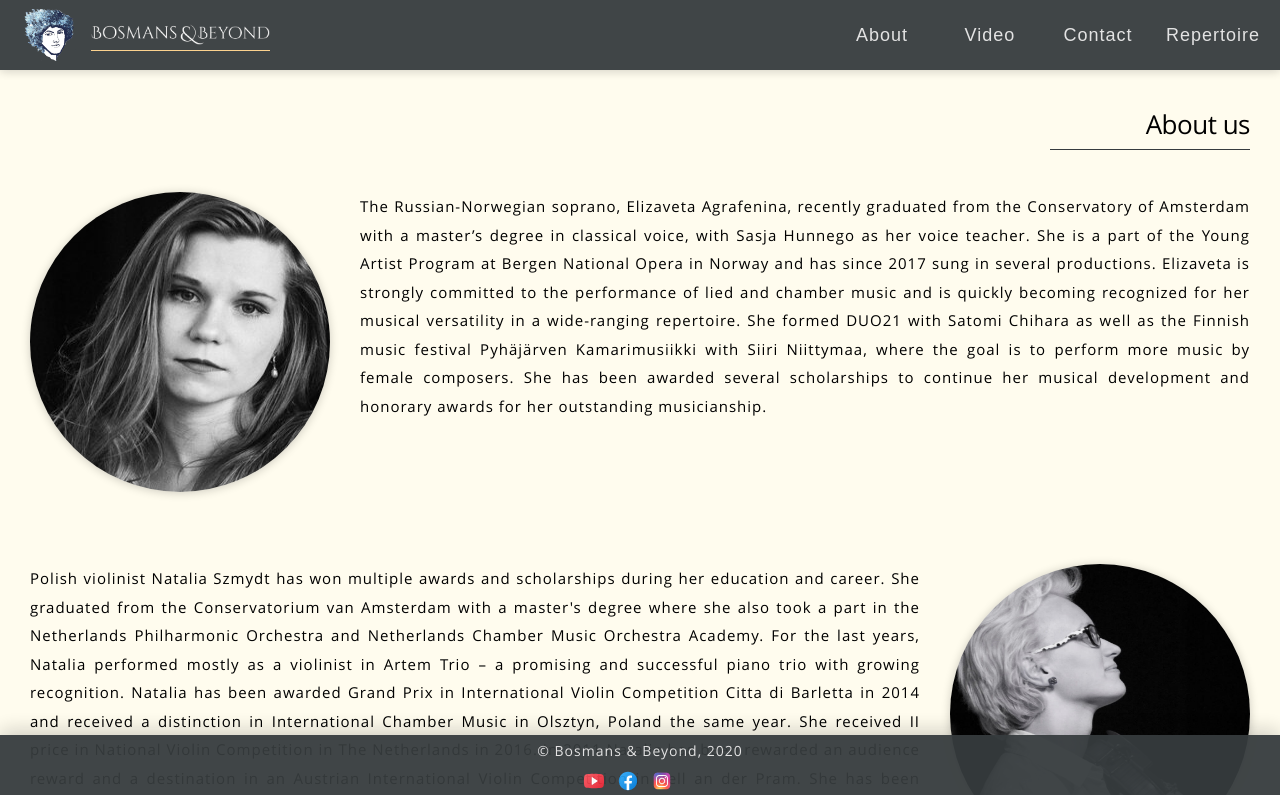
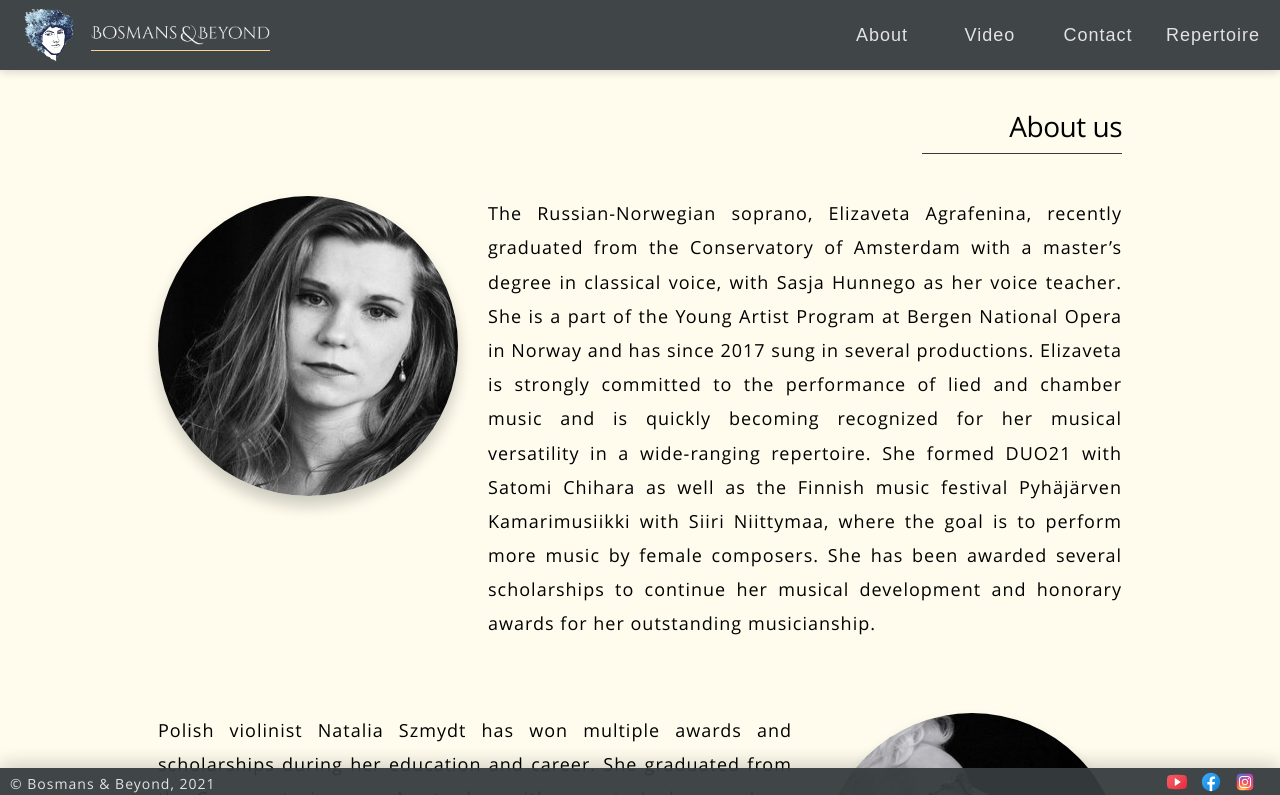
Before and after one commit to BKmetoff/bosmans-and-beyond, a React (Create React App) app: page /about in a window 1280 px wide. Shown: the top 795 px of the page. Built offline with nearby package versions, Linux system fonts and the light colour scheme.

Commit message:
style: various styling changes

```diff
--- a/src/components/About.js
+++ b/src/components/About.js
@@ -1,4 +1,7 @@
 import React from 'react'
+import styled from 'styled-components'
+
+import { Theme } from './theme/Theme'
 
 import ElisavetaImage from '../assets/musicians/Elizaveta.jpg'
 import NataliaImage from '../assets/musicians/Natalia.jpg'
@@ -11,12 +14,16 @@ import { Divider } from './backbone/Divider'
 
 import Image from './backbone/Image'
 
+const PageWrapper = styled(SectionWrapper)`
+	margin-top: ${Theme.margin.XXL};
+`
+
 export default function About({ people }) {
 	const { elisaveta, natalia, dimitri } = { ...people }
 
 	return (
 		<MotionWrapper>
-			<SectionWrapper>
+			<PageWrapper>
 				<Title>About us</Title>
 				<Sheet>
 					<Image
@@ -38,7 +45,7 @@ export default function About({ people }) {
 					<Image round shadow width='300px' height='300px' src={DimitriImage} />
 					<Text>{dimitri.bio}</Text>
 				</Sheet>
-			</SectionWrapper>
+			</PageWrapper>
 		</MotionWrapper>
 	)
 }
--- a/src/components/Contact.js
+++ b/src/components/Contact.js
@@ -1,7 +1,7 @@
 import React from 'react'
 
 import { SectionWrapper, MotionWrapper } from './backbone/Wrapper'
-import { Title, Text } from './backbone/Text'
+import { Text } from './backbone/Text'
 import Form from './backbone/Form'
 import Sheet from './backbone/Sheet'
 
@@ -9,8 +9,7 @@ export default function Contact({ contact }) {
 	return (
 		<MotionWrapper>
 			<SectionWrapper>
-				<Title>Contact</Title>
-				<Sheet reversed>
+				<Sheet reversed marginXL>
 					<Text>{contact}</Text>
 					<Form />
 				</Sheet>
--- a/src/components/Footer.js
+++ b/src/components/Footer.js
@@ -11,24 +11,18 @@ import YouTubeLogo from '../assets/icons/youtube.svg'
 import { COPY } from './resources/Resources'
 
 const BaseFooter = styled.div`
-	bottom: 0;
+	bottom: 0px;
 	position: fixed;
 	width: 100%;
-	height: 65px;
+	height: 32px;
 	display: flex;
-	flex-direction: column;
+	flex-direction: row;
 	align-items: center;
-	justify-content: center;
+	justify-content: space-between;
 	background-color: ${Theme.colors.dark};
 	color: ${Theme.colors.light};
 	opacity: ${Theme.opacity};
 	box-shadow: ${Theme.shadow.inverted};
-
-	@media (max-width: 768px) {
-		height: 50px;
-		justify-content: space-between;
-		flex-direction: row;
-	}
 `
 
 const FooterIconsWrapper = styled.div`
@@ -48,7 +42,7 @@ const FooterIconsWrapper = styled.div`
 export default function Footer() {
 	return (
 		<BaseFooter>
-			<Text footer>&#169; Bosmans & Beyond, 2020</Text>
+			<Text footer>&#169; Bosmans & Beyond, 2021</Text>
 			<FooterIconsWrapper>
 				<a
 					href={COPY.socialMediaURLs.YouTube}
--- a/src/components/Video.js
+++ b/src/components/Video.js
@@ -3,10 +3,18 @@ import ReactPlayer from 'react-player'
 import styled, { css } from 'styled-components'
 
 import { Theme } from './theme/Theme'
-import { ContentWrapper, MotionWrapper } from './backbone/Wrapper'
+import {
+	ContentWrapper,
+	MotionWrapper,
+	SectionWrapper,
+} from './backbone/Wrapper'
 import { Title } from './backbone/Text'
 
 const _ = require('lodash')
+
+const PageWrapper = styled(SectionWrapper)`
+	margin-top: ${Theme.margin.XXL};
+`
 
 const VideoWrapper = styled.div`
 	align-self: center;
@@ -74,6 +82,7 @@ export default function Video({ videos }) {
 
 	return (
 		<MotionWrapper>
+			<PageWrapper>
 				<ContentWrapper width={width + 'px'}>
 					{_.map(videos.clips, (clip) => {
 						return (
@@ -96,6 +105,7 @@ export default function Video({ videos }) {
 						)
 					})}
 				</ContentWrapper>
+			</PageWrapper>
 		</MotionWrapper>
 	)
 }
--- a/src/components/backbone/Image.js
+++ b/src/components/backbone/Image.js
@@ -59,7 +59,7 @@ const Image = styled.img.attrs((props) => ({
 	${({ shadow }) =>
 		shadow !== undefined &&
 		css`
-			box-shadow: ${Theme.shadow.S};
+			box-shadow: ${Theme.shadow.L};
 		`}
 
 	${({ footerIcon }) =>
--- a/src/components/backbone/Sheet.js
+++ b/src/components/backbone/Sheet.js
@@ -9,6 +9,12 @@ const Sheet = styled.div`
 	margin-top: ${Theme.margin.S};
 	padding: ${Theme.padding.S};
 	border-radius: 0;
+
+	${({ marginXL }) =>
+		marginXL !== undefined &&
+		css`
+			margin-top: ${Theme.margin.XL};
+		`}
 
 	@media (min-width: 769px) {
 		align-items: flex-start;
--- a/src/components/backbone/Text.js
+++ b/src/components/backbone/Text.js
@@ -2,15 +2,15 @@ import styled, { css } from 'styled-components'
 import { Theme } from '../theme/Theme'
 
 export const Text = styled.p`
-	font-size: 15px;
+	font-size: 18px;
 	text-align: justify;
 	padding: ${Theme.padding.S};
 
 	${(props) =>
 		props.footer !== undefined &&
 		css`
-			padding-bottom: ${Theme.padding.XXS};
-			padding-top: 0;
+			padding: 0;
+			padding-left: ${Theme.padding.XS};
 			font-size: 14px;
 			@media (max-width: 768px) {
 				font-size: 12px;
@@ -21,8 +21,8 @@ export const Text = styled.p`
 
 export const Title = styled.h1`
 	letter-spacing: -0.5px;
-	font-size: 26px;
-	font-weight: 200;
+	font-size: 28px;
+	font-weight: 300;
 	width: 200px;
 	text-align: end;
 	align-self: flex-end;
--- a/src/components/backbone/Wrapper.js
+++ b/src/components/backbone/Wrapper.js
@@ -5,7 +5,6 @@ import styled, { css } from 'styled-components'
 import { Theme } from '../theme/Theme'
 
 export const MainWrapper = styled.div`
-	position: relative;
 	overflow-x: hidden;
 	display: flex;
 	flex-direction: column;
@@ -17,11 +16,10 @@ export const ContentWrapper = styled.div`
 	display: flex;
 	flex-direction: column;
 	justify-content: center;
-	margin-top: ${Theme.margin.XL};
 	margin-bottom: ${Theme.margin.L};
 
-	@media (min-width: 1366px) {
-		width: 1366px;
+	@media (min-width: 1024px) {
+		width: 1024px;
 	}
 
 	${({ width }) =>
@@ -40,8 +38,14 @@ export const ContentWrapper = styled.div`
 export const SectionWrapper = styled.div`
 	display: flex;
 	flex-direction: column;
-	margin-top: ${Theme.margin.M};
+	margin-top: ${Theme.margin.XL};
 	margin-bottom: ${Theme.margin.M};
+
+	${({ extraMargin }) =>
+		extraMargin !== undefined &&
+		css`
+			margin-top: ${Theme.margin.XL};
+		`}
 `
 
 export const MotionWrapper = (props) => {
```
Lines whose indentation alone changed are shown as unchanged.
